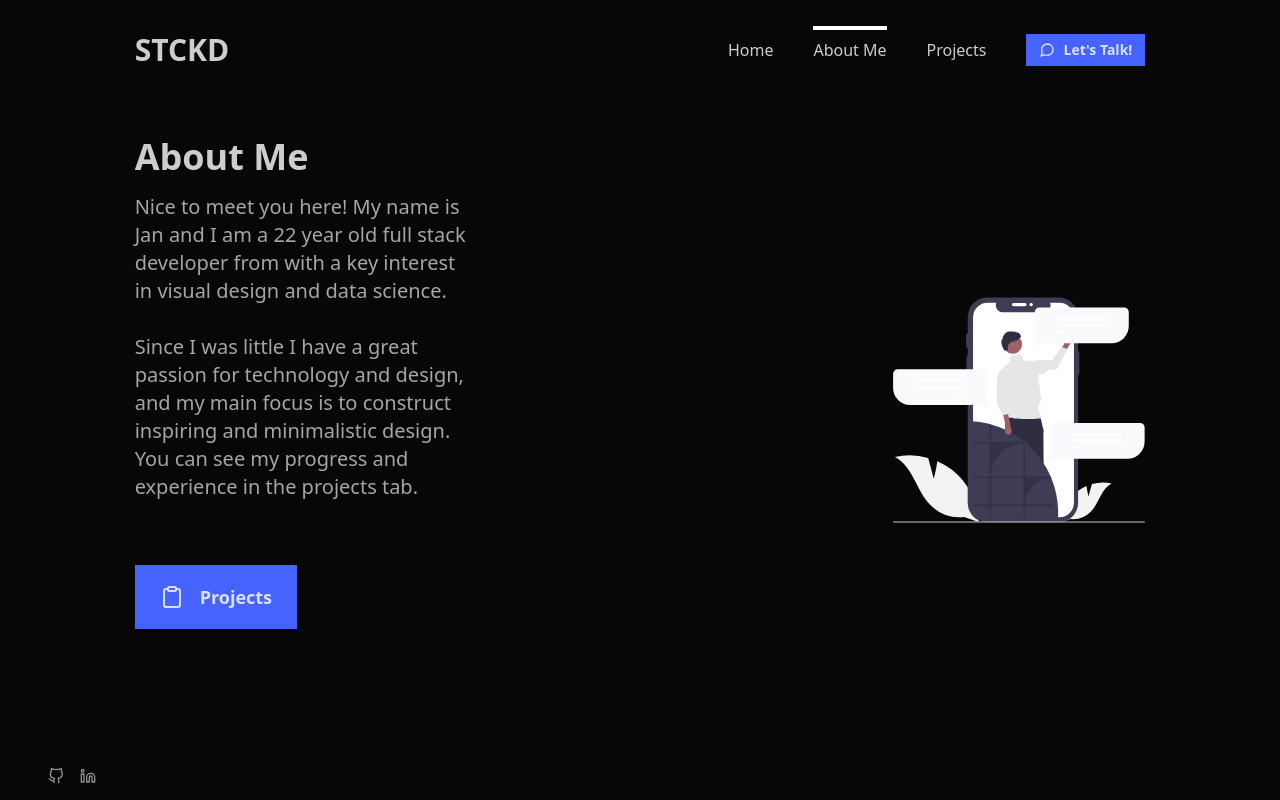
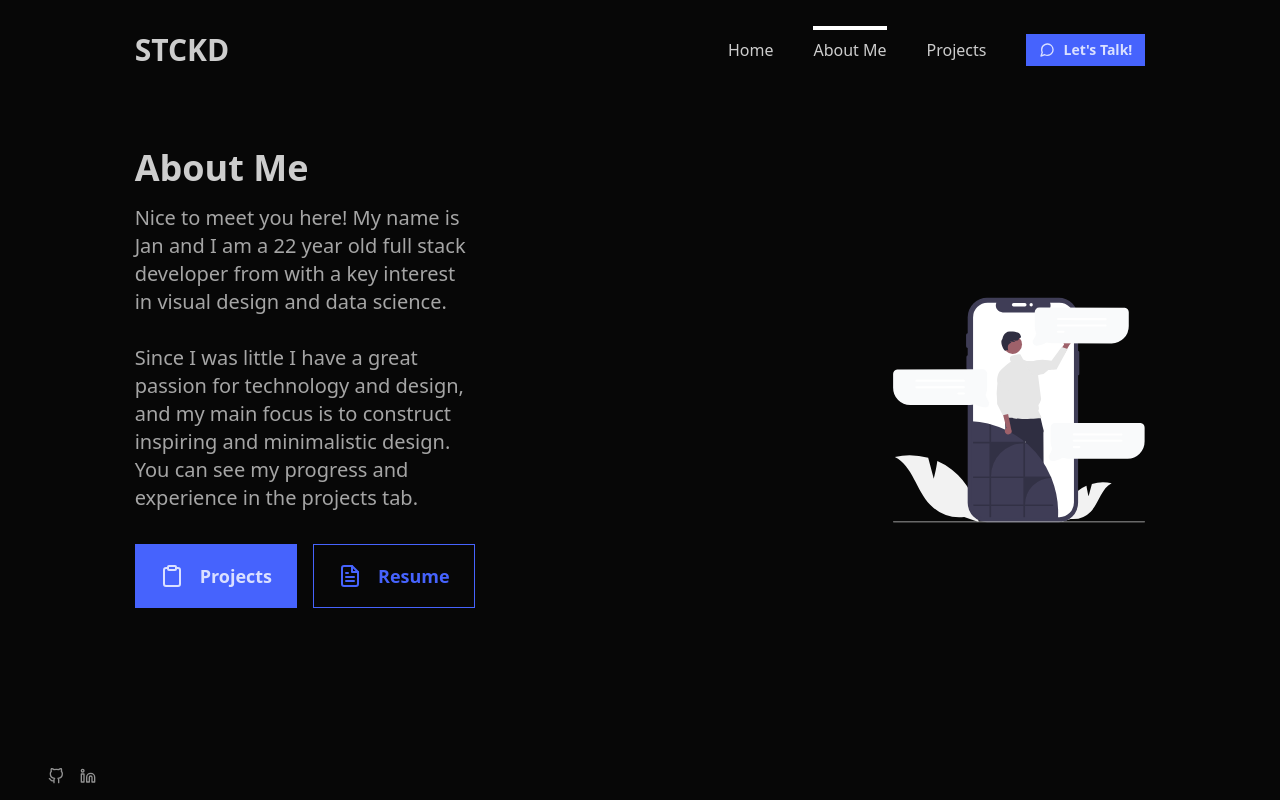
Before and after one commit to janarendvw/Portfolio-V2, a React (Vite) app in the folder App/: page /about-me in a window 1280 px wide. Built offline with nearby package versions, Linux system fonts and the light colour scheme.

Commit message:
added resume button

```diff
--- a/App/src/pages/about/AboutMePage.tsx
+++ b/App/src/pages/about/AboutMePage.tsx
@@ -1,5 +1,5 @@
 import React from "react";
-import { Clipboard } from "react-feather";
+import { Clipboard, FileText } from "react-feather";
 import { Link } from "react-router-dom";
 
 type Props = {};
@@ -21,12 +21,17 @@ export default function AboutMePage({}: Props) {
             projects tab.
           </div>
         </div>
+        <div className="flex flex-row mt-8 gap-4">
         <Link
           to={"/projects"}
-          className="btn btn-primary btn-lg w-max mt-16 gap-4"
+          className="btn btn-primary btn-lg w-max gap-4"
         >
           <Clipboard /> Projects
         </Link>
+        <a href="#" className="btn btn-primary btn-outline btn-lg w-max gap-4">
+          <FileText /> Resume
+        </a>
+      </div>
       </div>
       <div
         id="about-me-image"
```
